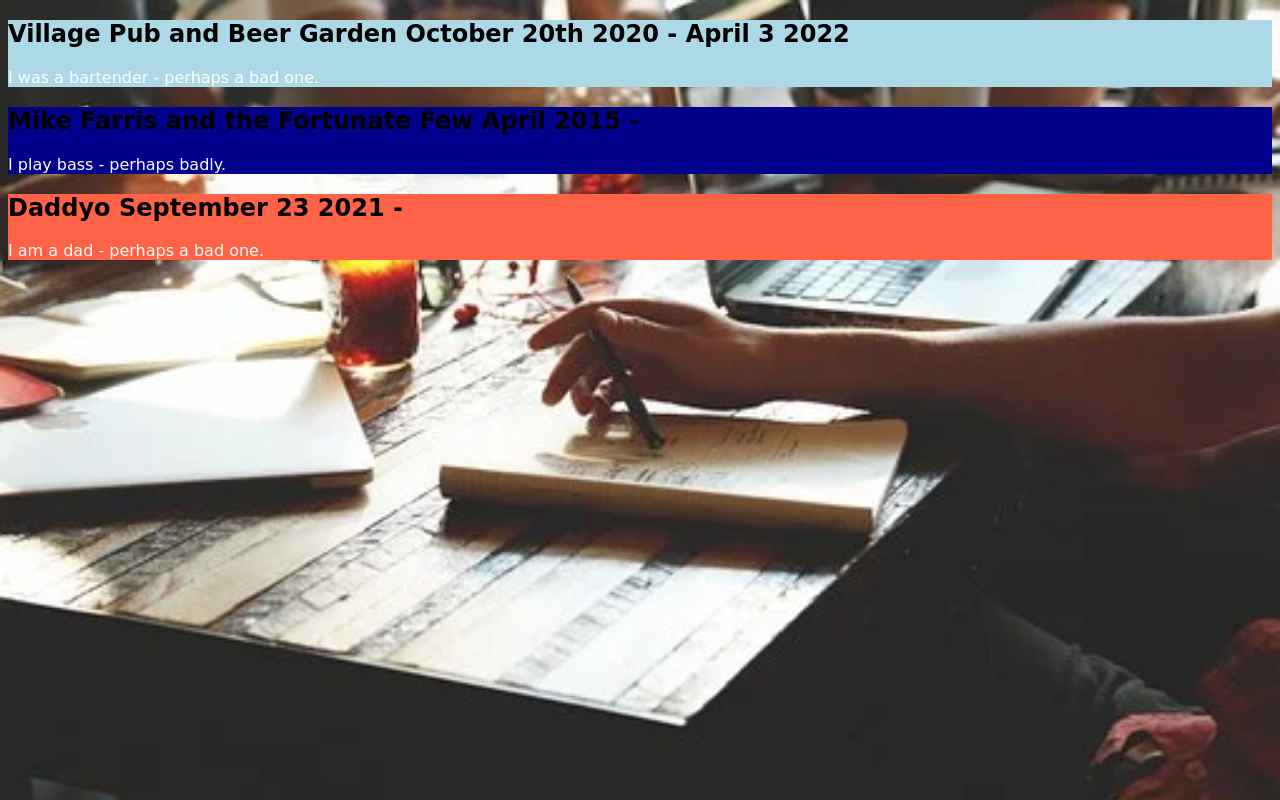
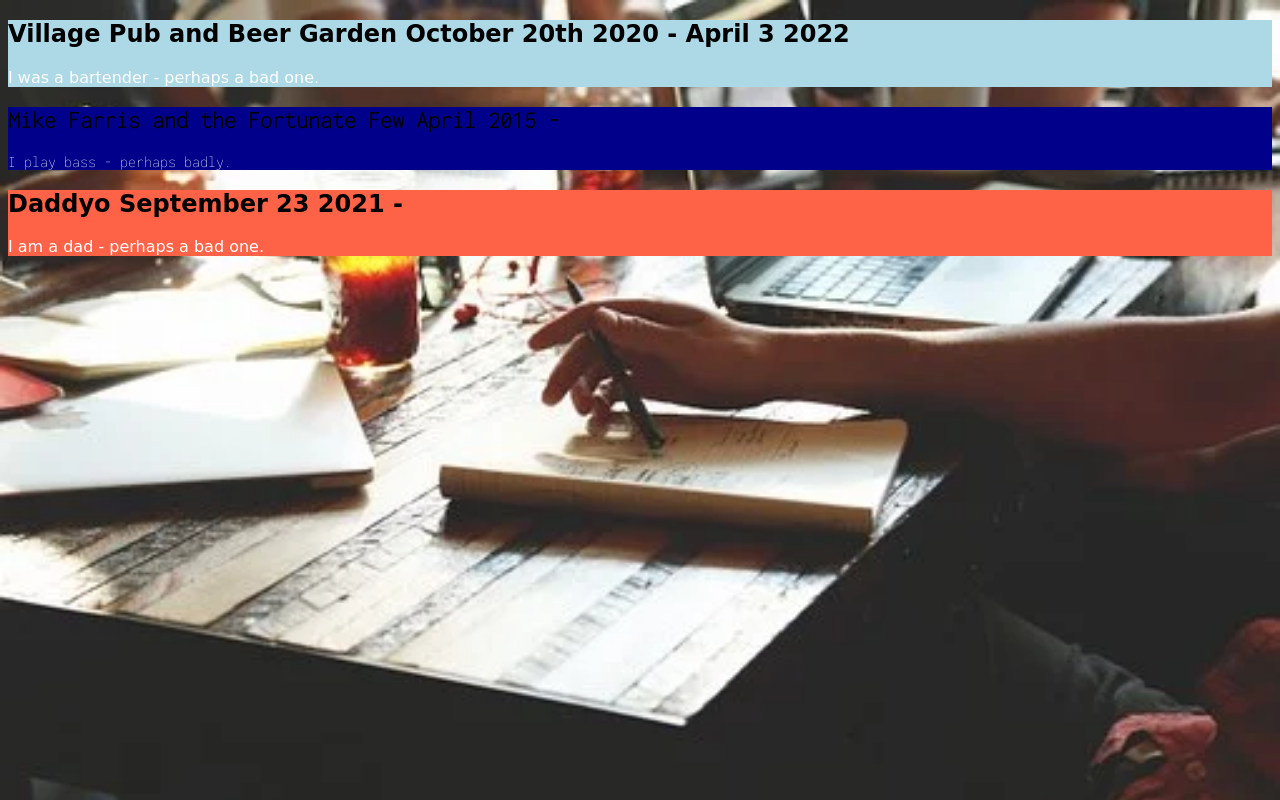
Before and after one commit to Justin-Ferwerda/LAB-HTML-Resume, a plain HTML site: page index.html in a window 1280 px wide. Drawn offline with Linux system fonts and the light colour scheme; a web font is replaced by a local one.

Commit message:
changed font

```diff
--- a/index.html
+++ b/index.html
@@ -9,6 +9,9 @@
   <link rel="preconnect" href="https://fonts.googleapis.com">
 <link rel="preconnect" href="https://fonts.gstatic.com" crossorigin>
 <link href="https://fonts.googleapis.com/css2?family=Grape+Nuts&display=swap" rel="stylesheet">
+<link rel="preconnect" href="https://fonts.googleapis.com">
+<link rel="preconnect" href="https://fonts.gstatic.com" crossorigin>
+<link href="https://fonts.googleapis.com/css2?family=Inconsolata:wght@200&display=swap" rel="stylesheet">
 </head>
 <body>
   <article id="most-recent-job">
--- a/main.css
+++ b/main.css
@@ -11,7 +11,7 @@ body {
 
 #other-job {
   background-color: darkblue;
-  font-family: cursive;
+  font-family: 'Inconsolata', monospace;
 }
 
 #other-other-job {
```
